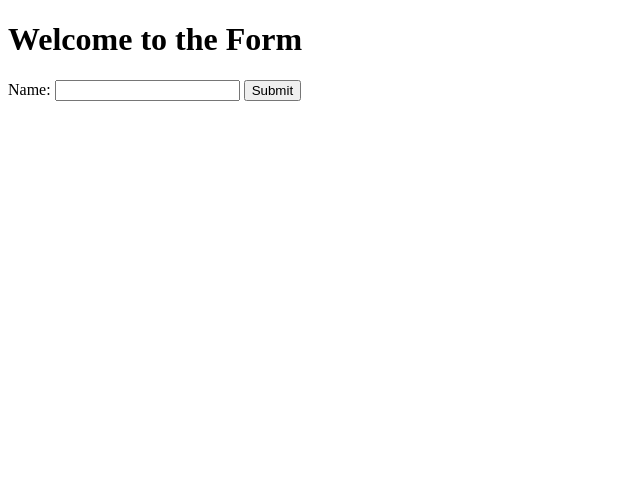
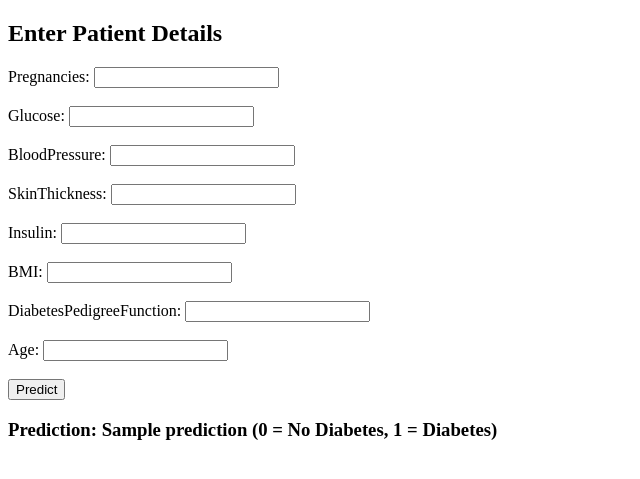
Before and after one commit to madhav481010/Diabetes-Prediction, a Flask app: template templates/form.html in a window 1280 px wide. Shown: the top 479 px of the page, without its empty margins (0-640 px from the left). Run offline with Flask 3, Linux system fonts and the light colour scheme; the template is opened without the code that fills it: most values are stand-ins (such as "Sample title", 1, 10 or a date in 2020); parts of the project's set-up code (start-up, migrations or seed data) failed here and were passed over.

Commit message:
Update form.html

```diff
--- a/templates/form.html
+++ b/templates/form.html
@@ -1,16 +1,20 @@
 <!DOCTYPE html>
-<html lang="en">
+<html>
 <head>
-    <meta charset="UTF-8">
-    <meta name="viewport" content="width=device-width, initial-scale=1.0">
-    <title>Form</title>
+    <title>Diabetes Prediction</title>
 </head>
 <body>
-    <h1>Welcome to the Form</h1>
-    <form action="/submit" method="POST">
-        <label for="name">Name:</label>
-        <input type="text" id="name" name="name">
-        <button type="submit">Submit</button>
+    <h2>Enter Patient Details</h2>
+    <form method="POST" action="/predict">
+        {% for field in ['Pregnancies', 'Glucose', 'BloodPressure', 'SkinThickness', 'Insulin', 'BMI', 'DiabetesPedigreeFunction', 'Age'] %}
+            <label>{{ field }}:</label>
+            <input type="number" step="any" name="{{ field }}" required><br><br>
+        {% endfor %}
+        <input type="submit" value="Predict">
     </form>
+
+    {% if prediction is not none %}
+        <h3>Prediction: {{ prediction }} (0 = No Diabetes, 1 = Diabetes)</h3>
+    {% endif %}
 </body>
 </html>
```
